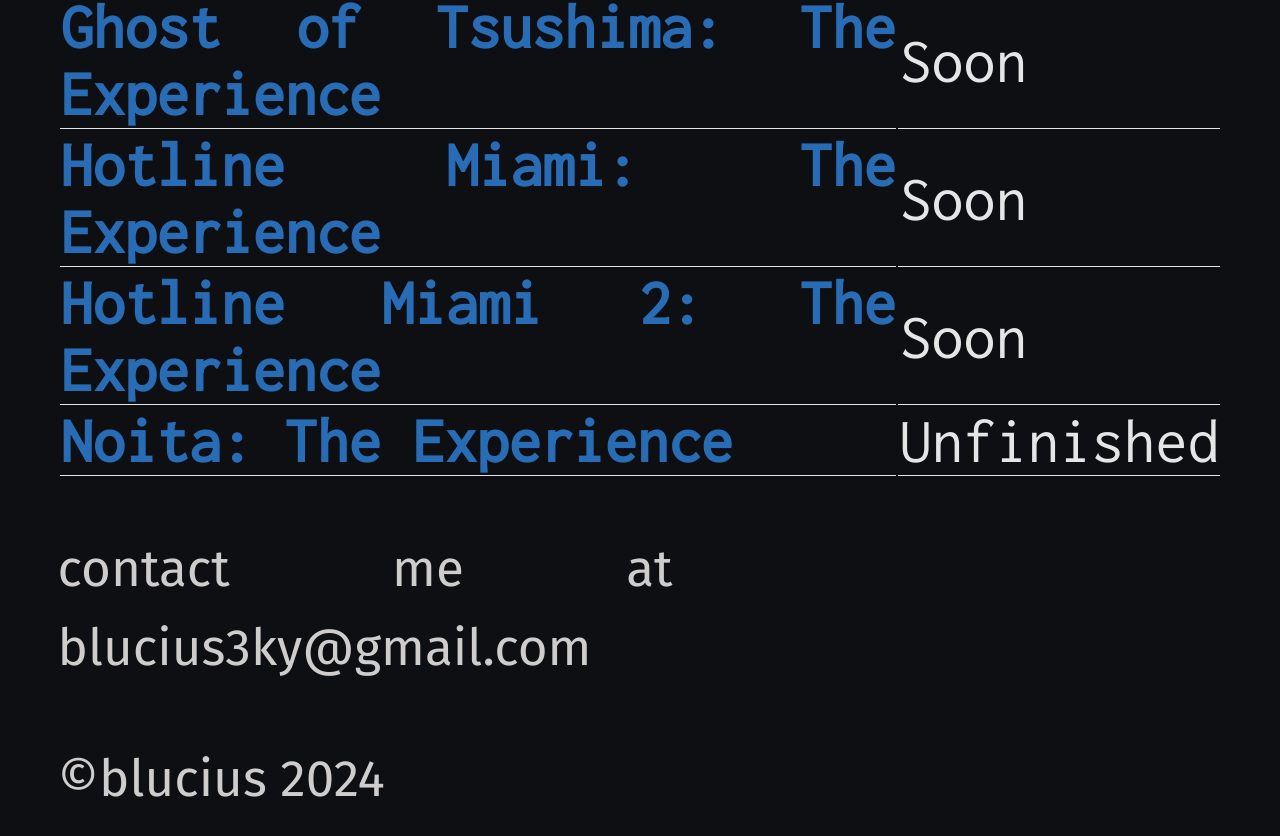
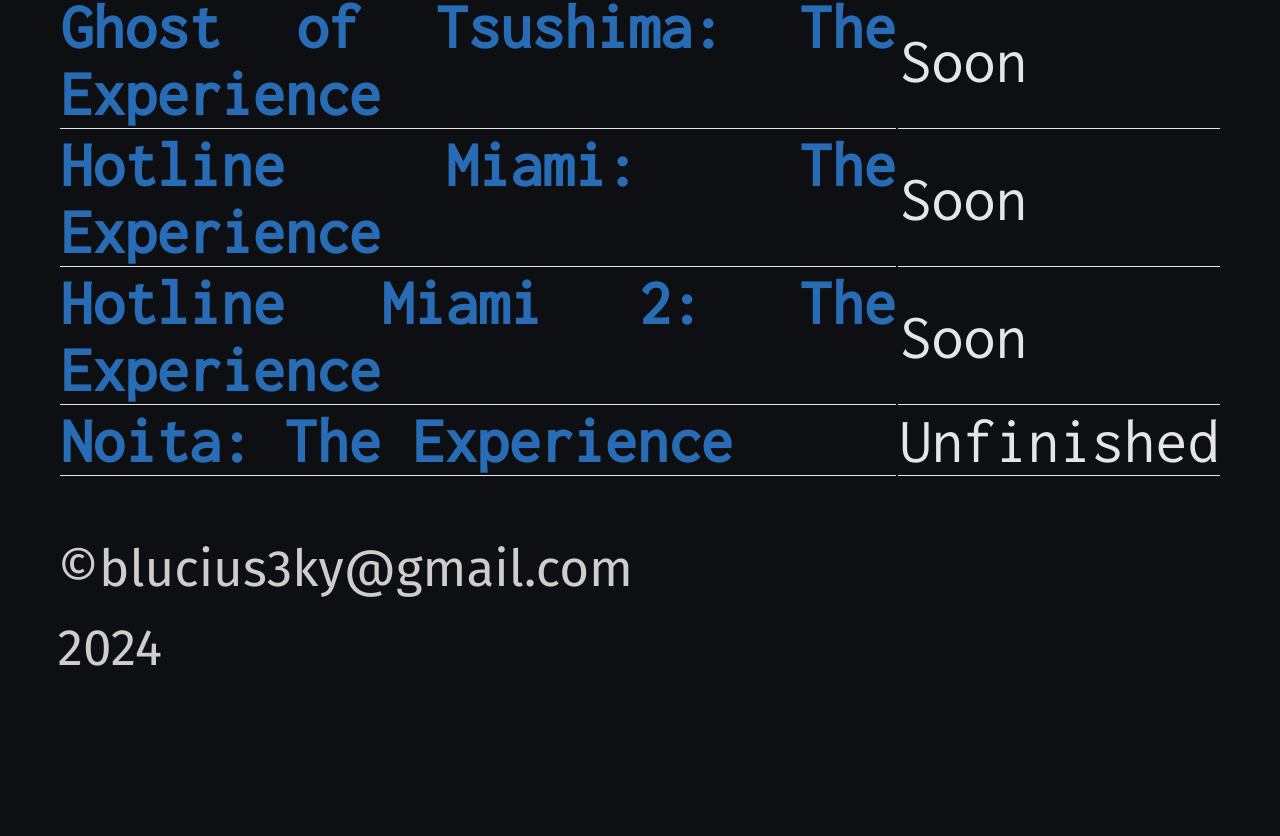
Before and after one commit to aiamgoininzane/memoirS, a plain HTML site: page index.html in a window 1280 px wide. Shown: the part 3397-4233 px from the top of the page. After the commit the page ends 4165 px from the top, so only its background shows below. Drawn offline with Linux system fonts and the light colour scheme; a web font is replaced by a local one.

Commit message:
Add files via upload

```diff
--- a/index.html
+++ b/index.html
@@ -188,8 +188,7 @@
 
     </table>
     <div class="footer">
-        <p> contact me at blucius3ky@gmail.com</p>
-        <p> &copy;blucius 2024</p>
+        <p> &copy;blucius3ky@gmail.com 2024</p>
     </div>
 
 </div>
```
